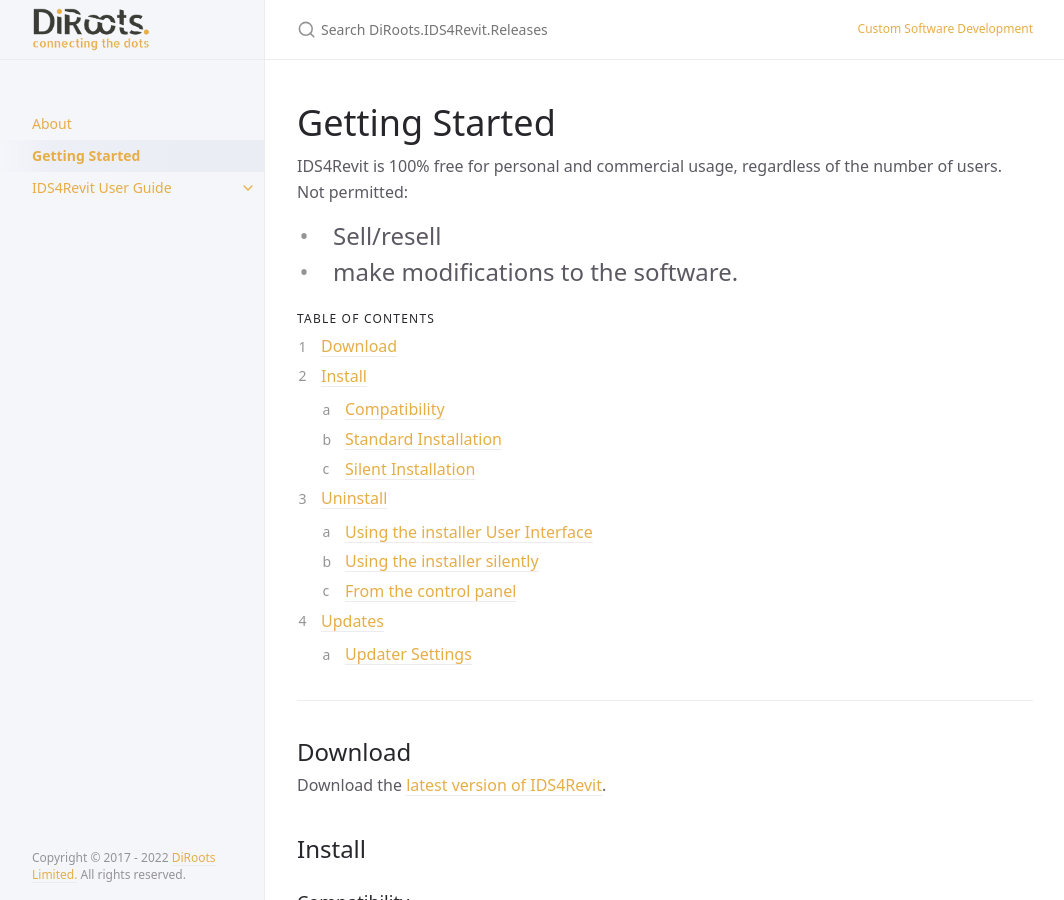
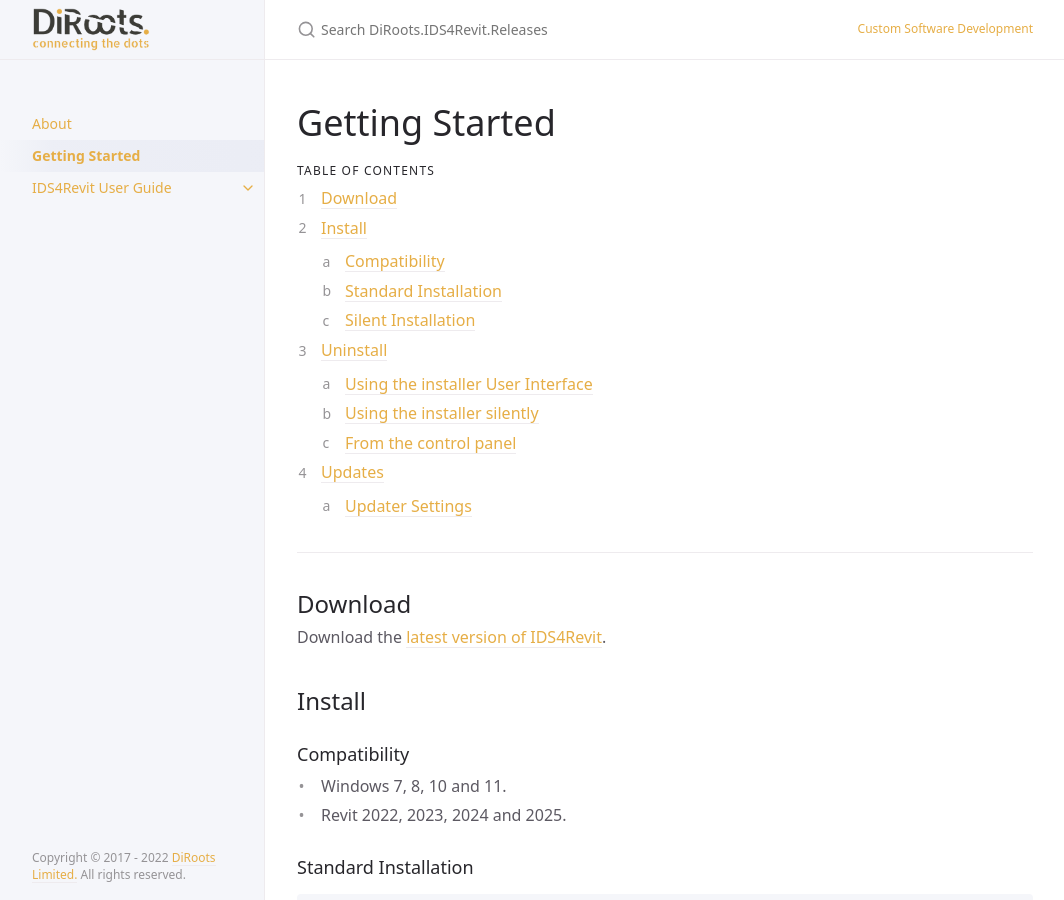
Before and after one commit to DiRoots-Limited/DiRoots.IDS4Revit.Releases, a Jekyll site: the page built from docs/getting-started.md, in a window 1280 px wide and 900 px high. Shown: the whole window, without its empty margins (107-1171 px from the left). Built offline with Jekyll 4.4.1, drawn with Linux system fonts in a browser that asks for light colours.

Commit message:
remove 'free revit'

```diff
--- a/docs/getting-started.md
+++ b/docs/getting-started.md
@@ -6,12 +6,6 @@ nav_order: 2
 
 # Getting Started
 {: .no_toc }
-
-IDS4Revit is 100% free for personal and commercial usage, regardless of the number of users.
-Not permitted:
--	Sell/resell
--	make modifications to the software.
-{: .fs-6 .fw-300 }
 
 ## Table of contents
 {: .no_toc .text-delta }
```
